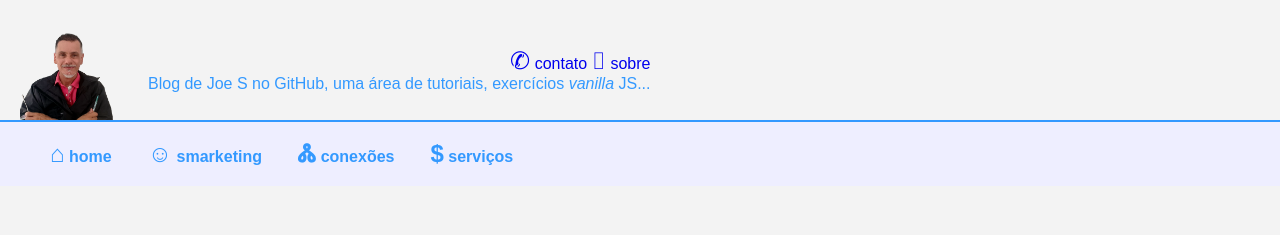
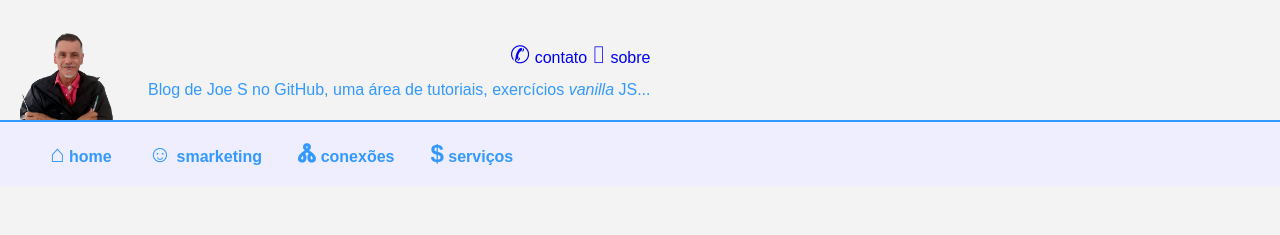
Before and after one commit to Joesynth/joesynth.github.io, a Jekyll site: the page built from index.html, in a window 1280 px wide. Shown: the top 235 px of the page. Built offline with Jekyll 4.4.1, drawn with Linux system fonts in a browser that asks for light colours.

Commit message:
Update style.css

```diff
--- a/css/style.css
+++ b/css/style.css
@@ -24,8 +24,9 @@ img { margin-right: .5em;}
 
 #menuTop {
     text-align: right;
-    /*margin-bottom: 1em;*/
+    margin-bottom: 0.8em;
 }
+
 
 #bemVindo {
     color: var(--cor-escura);
```
